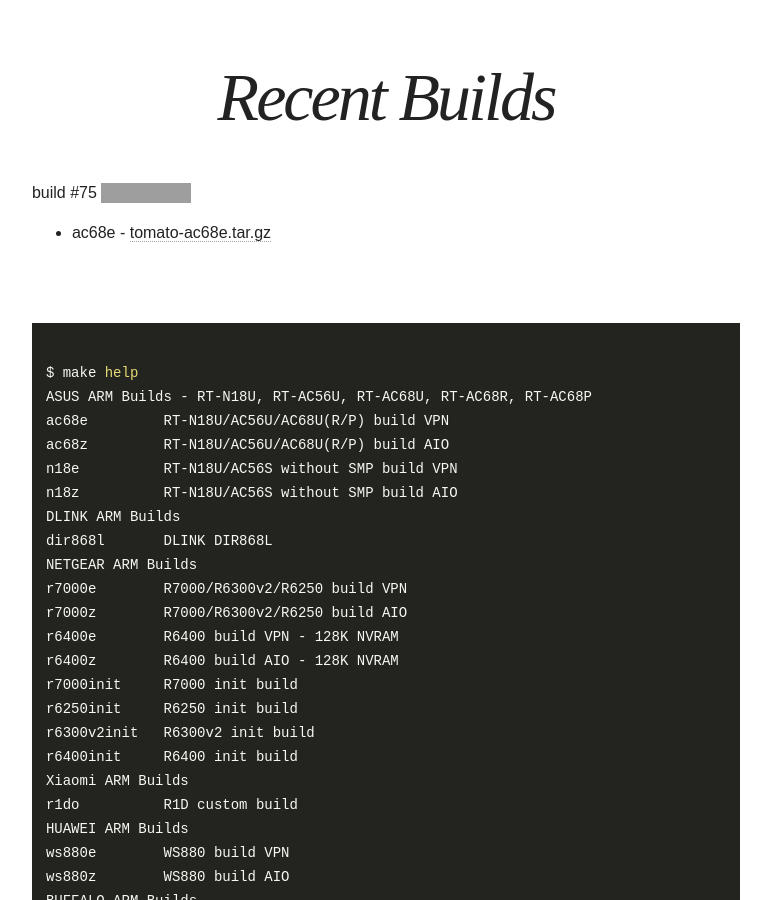
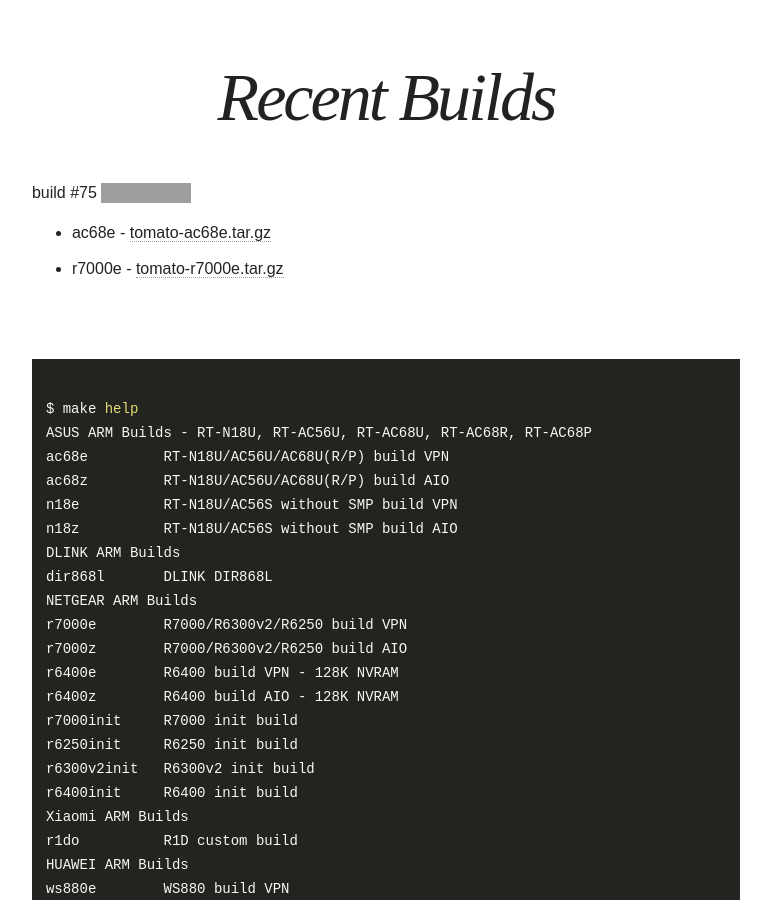
Before and after one commit to oglopss/tomato-arm-ci-jekyll, a Jekyll site: the page built from index.html, in a window 1280 px wide and 900 px high, scrolled down 415 px. Shown: the whole window, without its empty margins (254-1025 px from the left). Built offline with Jekyll 4.4.1, drawn with Linux system fonts in a browser that asks for light colours; nearby versions of some CDN libraries; grey boxes are pictures that could not be loaded.

Commit message:
Travis build 75 r7000e pushed to gh-pages

```diff
--- a/_data/ss.yml
+++ b/_data/ss.yml
@@ -1,3 +1,4 @@
 build: 75
 files:
   - 0001 ac68e tomato-ac68e.tar.gz
+  - 0003 r7000e tomato-r7000e.tar.gz
```
